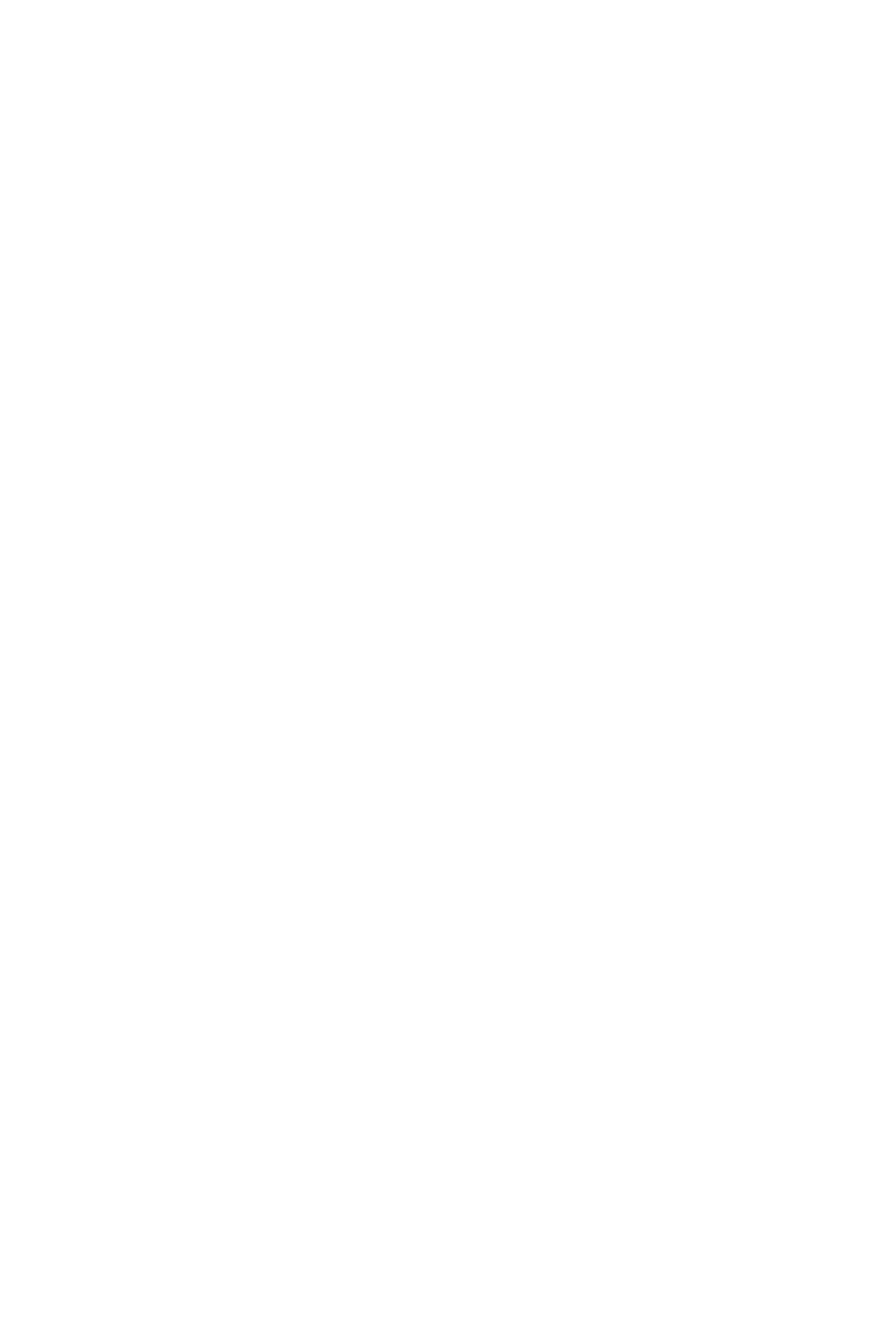
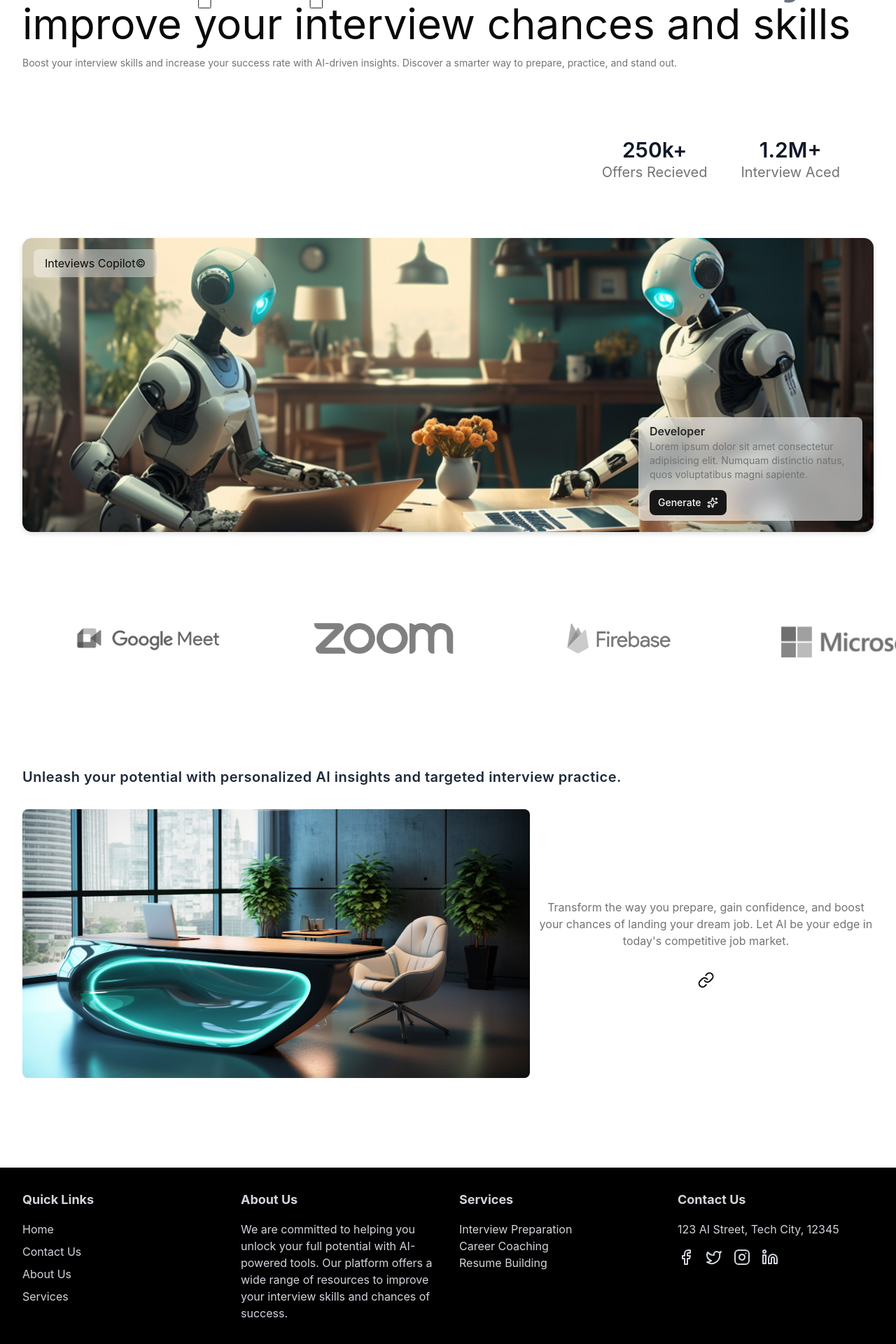
Before and after one commit to ajitpal0821/AI-Mock-Interview-App, a React (Vite) app: page / in a window 1280 px wide. Shown: the part 173-2093 px from the top of the page at 70% size. Before the commit the page ends 800 px from the top, so only its background shows below. Built offline with nearby package versions, Linux system fonts and the light colour scheme; no server answers.

Commit message:
Home screen changes

```diff
--- a/package.json
+++ b/package.json
@@ -19,6 +19,7 @@
     "radix-ui": "^1.4.3",
     "react": "^19.2.0",
     "react-dom": "^19.2.0",
+    "react-fast-marquee": "^1.6.5",
     "react-router-dom": "^7.13.1",
     "tailwind-merge": "^3.5.0"
   },
--- /dev/null
+++ b/src/components/marquee-img.tsx
@@ -0,0 +1,9 @@
+export const MarqueImg = ({ img }: { img: string }) => {
+  return (
+    <img
+      src={img}
+      className="w-44 h-44 xl:w-52 xl:h-52 object-contain grayscale mx-12 xl:mx-16"
+      alt=""
+    />
+  );
+};
--- a/src/components/ui/footer.tsx
+++ b/src/components/ui/footer.tsx
@@ -1,8 +1,122 @@
+import React from "react";
 
-const footer = () => {
-  return (
-    <div>footer</div>
-  )
+import { Facebook, Twitter, Instagram, Linkedin } from "lucide-react"; // Import Lucide icons
+import { Link } from "react-router-dom";
+
+import { MainRoutes } from "@/lib/helpers";
+import { Container } from "./container";
+
+interface SocialLinkProps {
+  href: string;
+  icon: React.ReactNode;
+  hoverColor: string;
 }
 
+const SocialLink: React.FC<SocialLinkProps> = ({ href, icon, hoverColor }) => {
+  return (
+    <a
+      href={href}
+      target="_blank"
+      rel="noopener noreferrer"
+      className={`hover:${hoverColor}`}
+    >
+      {icon}
+    </a>
+  );
+};
+
+interface FooterLinkProps {
+  to: string;
+  children: React.ReactNode;
+}
+
+const FooterLink: React.FC<FooterLinkProps> = ({ to, children }) => {
+  return (
+    <li>
+      <Link
+        to={to}
+        className="hover:underline text-gray-300 hover:text-gray-100"
+      >
+        {children}
+      </Link>
+    </li>
+  );
+};
+
+export const footer = () => {
+  return (
+    <div className="w-full bg-black text-gray-300 hover:text-gray-100 py-8">
+      <Container>
+        <div className="grid grid-cols-1 md:grid-cols-4 gap-8">
+          {/* First Column: Links */}
+          <div>
+            <h3 className="font-bold text-lg mb-4">Quick Links</h3>
+            <ul className="space-y-2">
+              {MainRoutes.map((route) => (
+                <FooterLink key={route.href} to={route.href}>
+                  {route.label}
+                </FooterLink>
+              ))}
+            </ul>
+          </div>
+
+          {/* Second Column: About Us */}
+          <div>
+            <h3 className="font-bold text-lg mb-4">About Us</h3>
+            <p>
+              We are committed to helping you unlock your full potential with
+              AI-powered tools. Our platform offers a wide range of resources to
+              improve your interview skills and chances of success.
+            </p>
+          </div>
+
+          {/* Third Column: Services */}
+          <div>
+            <h3 className="font-bold text-lg mb-4">Services</h3>
+            <ul>
+              <FooterLink to="/services/interview-prep">
+                Interview Preparation
+              </FooterLink>
+              <FooterLink to="/services/career-coaching">
+                Career Coaching
+              </FooterLink>
+              <FooterLink to="/services/resume-building">
+                Resume Building
+              </FooterLink>
+            </ul>
+          </div>
+
+          {/* Fourth Column: Address and Social Media */}
+          <div>
+            <h3 className="font-bold text-lg mb-4">Contact Us</h3>
+            <p className="mb-4">123 AI Street, Tech City, 12345</p>
+            <div className="flex gap-4">
+              <SocialLink
+                href="https://facebook.com"
+                icon={<Facebook size={24} />}
+                hoverColor="text-blue-500"
+              />
+              <SocialLink
+                href="https://twitter.com"
+                icon={<Twitter size={24} />}
+                hoverColor="text-blue-400"
+              />
+              <SocialLink
+                href="https://instagram.com"
+                icon={<Instagram size={24} />}
+                hoverColor="text-pink-500"
+              />
+              <SocialLink
+                href="https://linkedin.com"
+                icon={<Linkedin size={24} />}
+                hoverColor="text-blue-700"
+              />
+            </div>
+          </div>
+        </div>
+      </Container>
+    </div>
+  );
+};
+
 export default footer
--- a/src/index.css
+++ b/src/index.css
@@ -121,4 +121,11 @@
   body {
     @apply bg-background text-foreground;
     }
+    .text-outline {
+    color: white;
+    text-shadow: -1px -1px 0 rgba(0, 0, 0, 0.6),
+      /* Top-left */ 1px -1px 0 rgba(0, 0, 0, 0.6),
+      /* Top-right */ -1px 1px 0 rgba(0, 0, 0, 0.6),
+      /* Bottom-left */ 1px 1px 0 rgba(0, 0, 0, 0.6); /* Bottom-right */
+  }
 }
--- a/src/layouts/main-layout.tsx
+++ b/src/layouts/main-layout.tsx
@@ -1,7 +1,8 @@
 import Header from "@/components/ui/Header"
-import Footer from "@/components/ui/footer"
+
 import { Outlet } from "react-router-dom"
 import { Container } from "@/components/ui/container"
+import Footer from "@/components/ui/footer"
  const PublicLayout = () => {
     return (
         <div className="flex flex-col h-screen">
--- a/src/routes/home.tsx
+++ b/src/routes/home.tsx
@@ -1,9 +1,113 @@
+import { MarqueImg } from '@/components/marquee-img'
+import { Button } from '@/components/ui/button'
+import { Container } from '@/components/ui/container'
+import { Link, Sparkles } from 'lucide-react'
 import React from 'react'
+import Marquee from 'react-fast-marquee'
 
 const home = () => {
-  return (
-    <div>home</div>
-  )
+  return <div className="flex-col w-full pb-24">
+    <Container>
+      <div className="my-8">
+        <h2 className="text-3xl text-center md:text-left md:text-6xl">
+          <span className="text-outline font-extrabold md:text-8xl">
+            AI Superpower
+          </span>
+          <span className="text-gray-500 font-extrabold">
+            - A better way to
+          </span>
+          <br />
+          improve your interview chances and skills
+        </h2>
+
+        <p className="mt-4 text-muted-foreground text-sm">
+          Boost your interview skills and increase your success rate with
+          AI-driven insights. Discover a smarter way to prepare, practice, and
+          stand out.
+        </p>
+      </div>
+      <div className="flex w-full items-center justify-evenly md:px-12 md:py-16 md:items-center md:justify-end gap-12">
+        <p className="text-3xl font-semibold text-gray-900 text-center">
+          250k+
+          <span className="block text-xl text-muted-foreground font-normal">
+            Offers Recieved
+          </span>
+        </p>
+        <p className="text-3xl font-semibold text-gray-900 text-center">
+          1.2M+
+          <span className="block text-xl text-muted-foreground font-normal">
+            Interview Aced
+          </span>
+        </p>
+      </div>
+      <div className="w-full mt-4 rounded-xl bg-gray-100 h-[420px] drop-shadow-md overflow-hidden relative">
+        <img
+          src="/assets/img/hero.jpg"
+          alt=""
+          className="w-full h-full object-cover"
+        />
+
+        <div className="absolute top-4 left-4 px-4 py-2 rounded-md bg-white/40 backdrop-blur-md">
+          Inteviews Copilot&copy;
+        </div>
+
+        <div className="hidden md:block absolute w-80 bottom-4 right-4 px-4 py-2 rounded-md bg-white/60 backdrop-blur-md">
+          <h2 className="text-neutral-800 font-semibold">Developer</h2>
+          <p className="text-sm text-neutral-500">
+            Lorem ipsum dolor sit amet consectetur adipisicing elit. Numquam
+            distinctio natus, quos voluptatibus magni sapiente.
+          </p>
+
+          <Button className="mt-3">
+            Generate <Sparkles />
+          </Button>
+        </div>
+      </div>
+    </Container>
+      <div className="w-full my-12">
+        <Marquee pauseOnHover>
+          <MarqueImg img="/assets/img/logo/firebase.png"/>
+          <MarqueImg img="/assets/img/logo/meet.png"/>
+          <MarqueImg img="/assets/img/logo/zoom.png"/>
+          <MarqueImg img="/assets/img/logo/firebase.png"/>
+          <MarqueImg img="/assets/img/logo/microsoft.png"/>
+          <MarqueImg img="/assets/img/logo/meet.png"/>
+          <MarqueImg img="/assets/img/logotailwindcss.png"/>
+          <MarqueImg img="/assets/img/microsoft.png"/>
+        </Marquee>
+      </div>
+      <Container className="py-8 space-y-8">
+        <h2 className="tracking-wide text-xl text-gray-800 font-semibold">
+          Unleash your potential with personalized AI insights and targeted
+          interview practice.
+        </h2>
+
+        <div className="grid grid-cols-1 md:grid-cols-5 gap-3">
+          <div className="col-span-1 md:col-span-3">
+            <img
+              src="/assets/img/office.jpg"
+              alt=""
+              className="w-full max-h-96 rounded-md object-cover"
+            />
+          </div>
+
+          <div className="col-span-1 md:col-span-2 gap-8 max-h-96 min-h-96 w-full flex flex-col items-center justify-center text-center">
+            <p className="text-center text-muted-foreground">
+              Transform the way you prepare, gain confidence, and boost your
+              chances of landing your dream job. Let AI be your edge in
+              today&apos;s competitive job market.
+            </p>
+
+            <Link to={"/generate"} className="w-full">
+              <Button className="w-3/4">
+                Generate <Sparkles className="ml-2" />
+              </Button>
+            </Link>
+          </div>
+        </div>
+      </Container>
+
+  </div>
 }
 
 export default home
```
Also changed, not shown: 1 other file (tests, documents, lock files or other folders).
